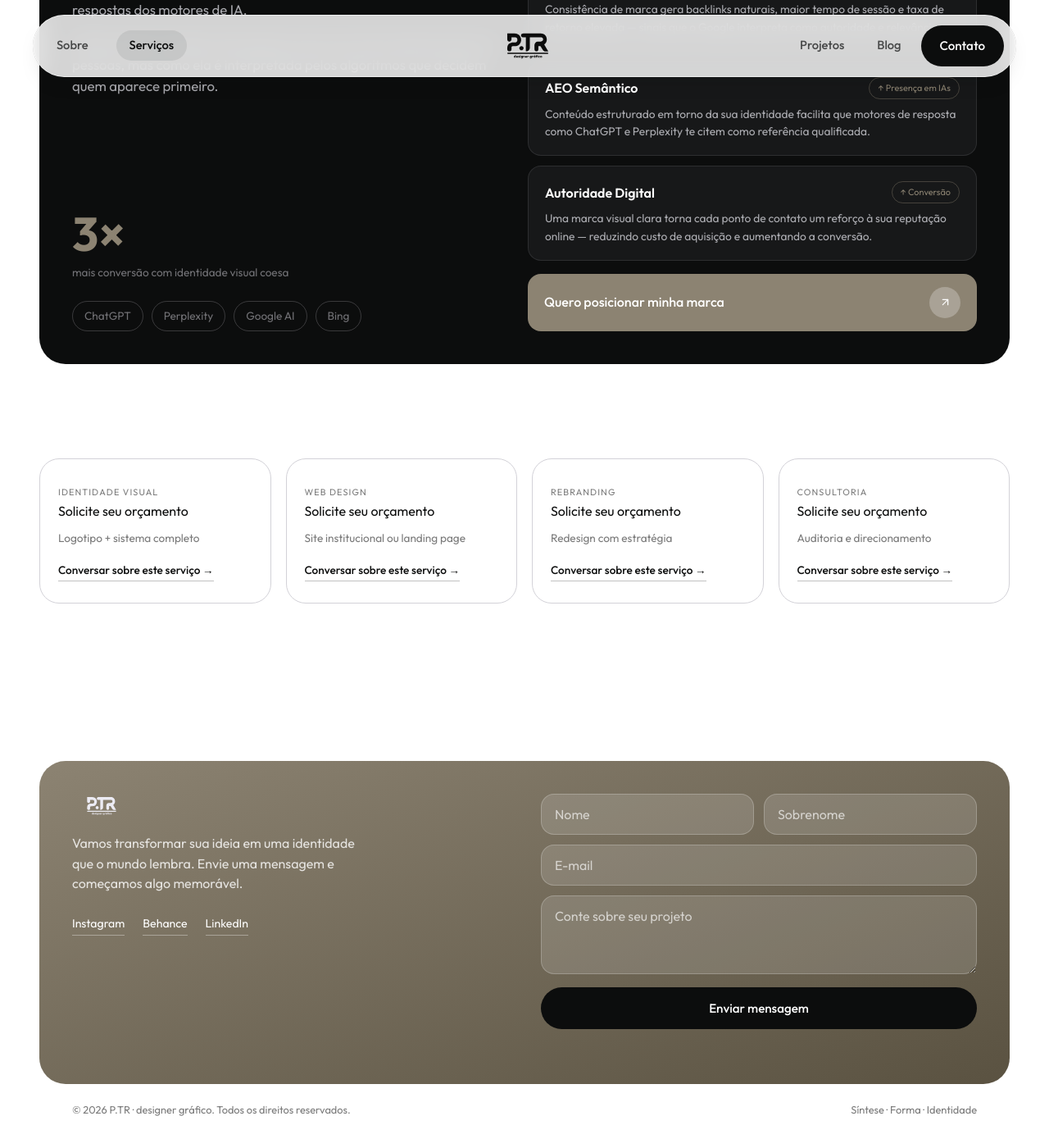
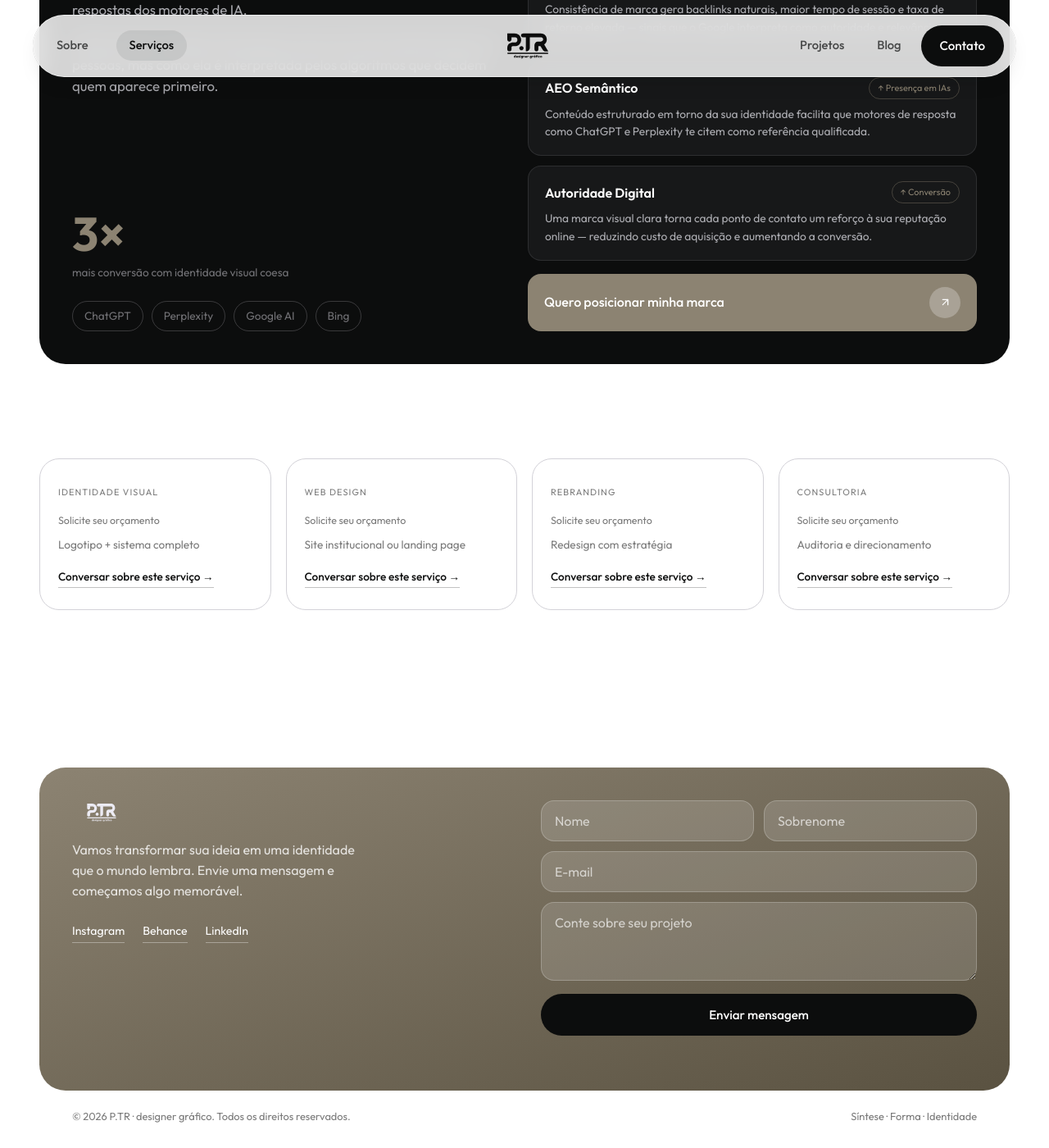
Before and after one commit to PedroHTrag/ptr-site, a Jekyll site: the page servicos.html, which Jekyll copies as it is, in a window 1280 px wide and 1400 px high, scrolled down 2004 px. Shown: the whole window at 82% size. Built offline with Jekyll 4.4.1, drawn with Linux system fonts in a browser that asks for light colours.

Commit message:
Style service quote labels
Co-authored-by: Copilot <223556219+Copilot@users.noreply.github.com>

```diff
--- a/css/style.css
+++ b/css/style.css
@@ -612,8 +612,8 @@ a.icon-btn:hover, button.icon-btn:hover{ background: var(--black); color: var(--
 .quote-card .cat{
   font-size:.68rem; letter-spacing:.1em; text-transform:uppercase; color: var(--ink-55);
 }
-.quote-card .from{ font-size:.78rem; color: var(--ink-55); margin-top:14px; }
-.quote-card .price{ font-size:1.5rem; font-weight:600; margin-top:2px; }
+.quote-card .quote-label{ font-size:.78rem; color: var(--ink-55); margin-top:14px; }
+
 .quote-card .desc{ font-size:.85rem; color: var(--ink-55); margin-top:10px; }
 .quote-card .text-link{ margin-top:18px; font-size:.85rem; }
 
```
